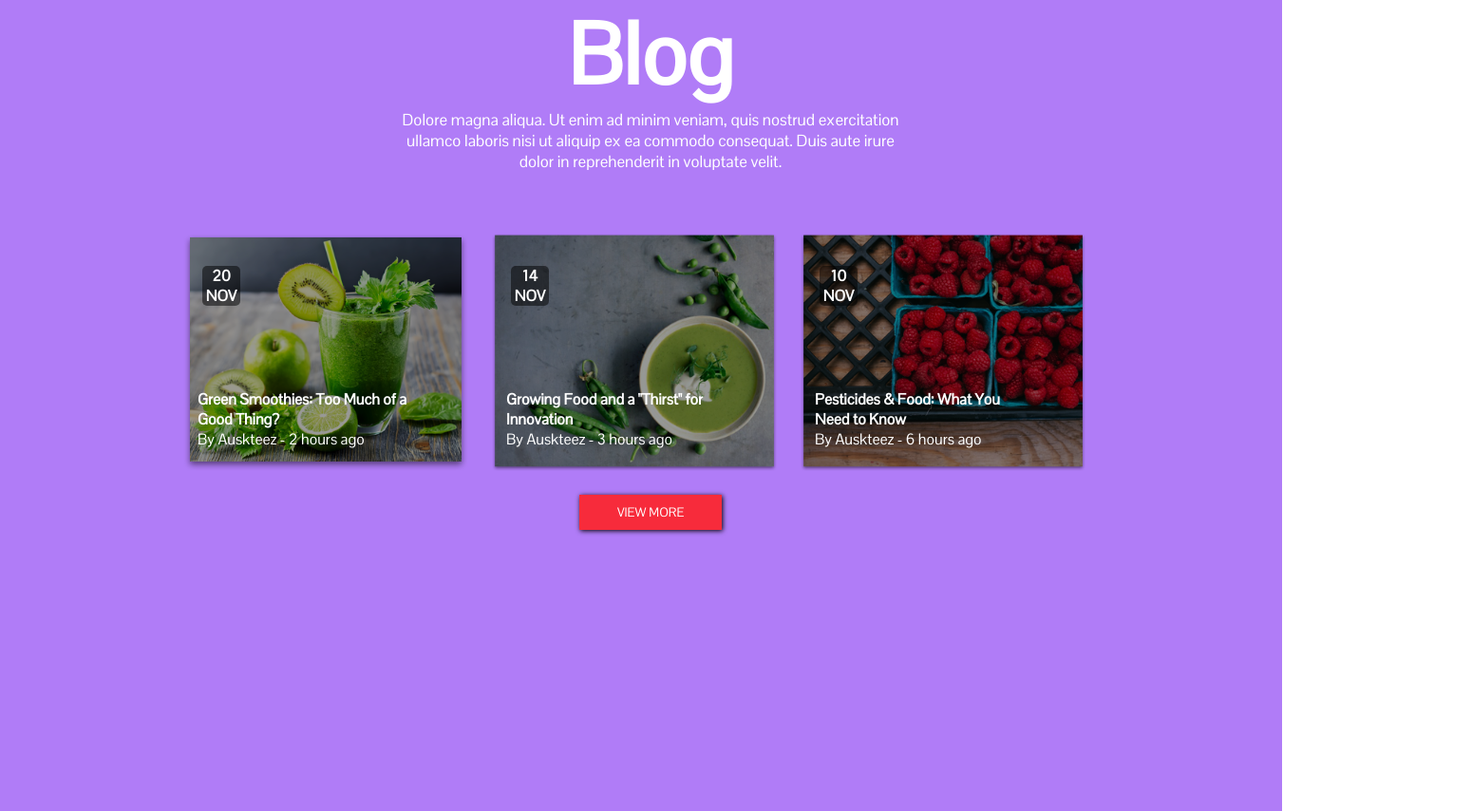
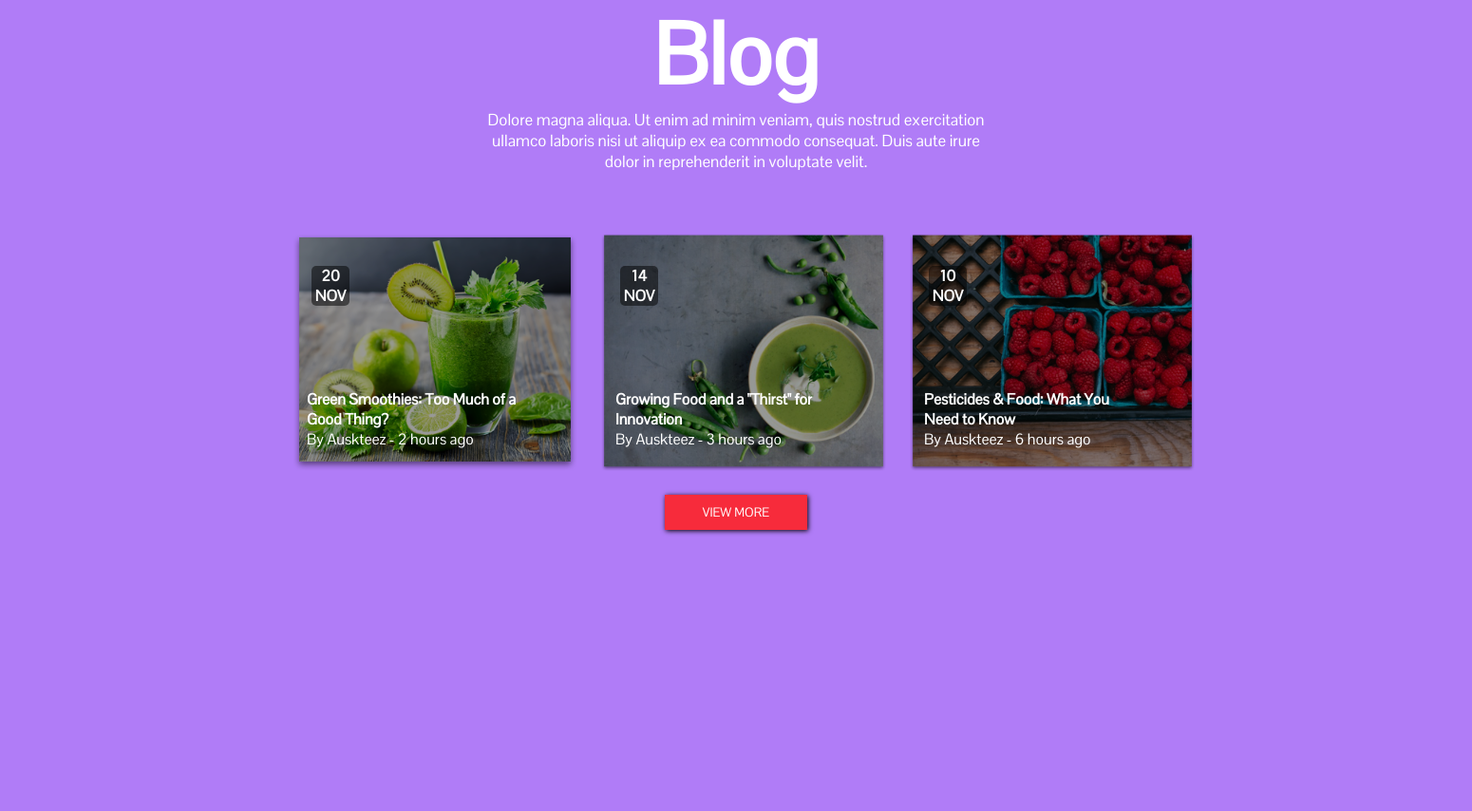
Before and after one commit to SerdiukArtem/blogcahee, a plain HTML site: page index.html in a window 1280 px wide. Shown: the whole page at 95% size, 1550 px wide, since content can reach past the window. Drawn offline with Linux system fonts and the light colour scheme.

Commit message:
change some style

```diff
--- a/style.css
+++ b/style.css
@@ -5,14 +5,14 @@
 }
 
 .wrapper {
-  width: 1350px;
+  width: 1550px;
   height: 854px;
   background-color: #b07cf7;
 }
 
 header {
   width: 570px;
-  margin-left: 400px;
+  margin: auto;
   text-align: center;
   color: #ffffff;
   font-family: 'Pontano Sans', sans-serif;
@@ -31,7 +31,7 @@ font-size: 17px;
   gap: 25px ;
   align-content: center;
   align-items: center;
-  margin-left: 193px;
+  margin-left: 308px;
   margin-top: 65px ;
   font-family: 'Pontano Sans', sans-serif;
 }
@@ -65,7 +65,7 @@ font-size: 17px;
 }
 
 button {
-  margin-left: 610px;
+  margin: auto;
   margin-top: 20px;
   display: flex;
   text-transform: uppercase;
```
